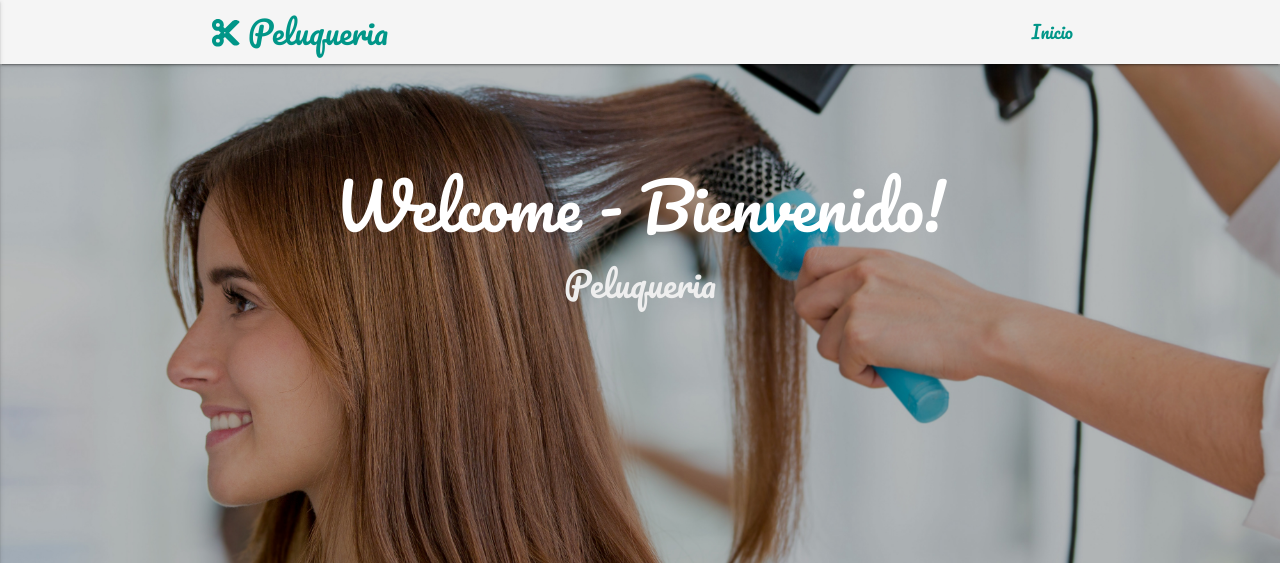
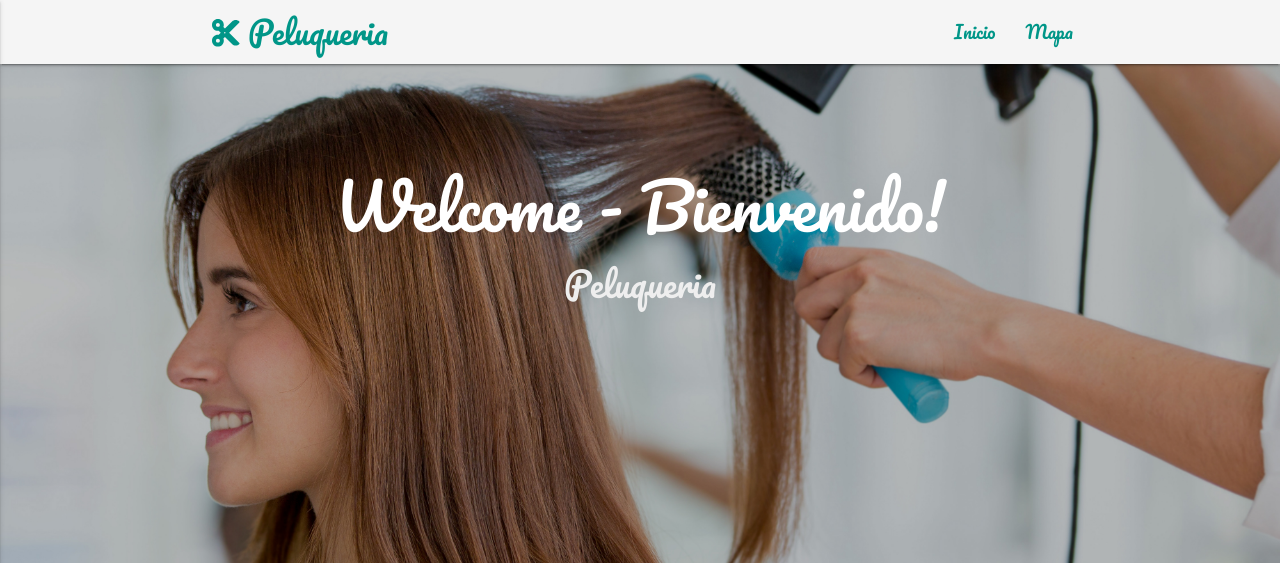
Before and after one commit to samir04m/Peluqueria, a Django app: page / in a window 1280 px wide. Shown: the top 563 px of the page. Run offline with Django 3.2, Linux system fonts and the light colour scheme; parts of the project's set-up code (start-up, migrations or seed data) failed here and were passed over.

Commit message:
Se agrego links a mapa del sitio en el navbar

```diff
--- a/templates/base/navbar.html
+++ b/templates/base/navbar.html
@@ -12,13 +12,13 @@
 				</a>
 
 	      		<ul class="right hide-on-med-and-down">
-		        	<li><a href="#" id="ainicio"><big>Inicio</big></a></li>
+		        	<li><a href="{% url 'servicio:home' %}" id="ainicio"><big>Inicio</big></a></li>
+		        	<li><a href="{% url 'servicio:mapa' %}" id="amenu" ><big>Mapa</big></a></li>
 
 	      		</ul>
 	      		<ul class="side-nav" id="mobile">
-		        	<li><a href="#">Inicio</a></li>
-
-
+		        	<li><a href="{% url 'servicio:home' %}">Inicio</a></li>
+					<li><a href="{% url 'servicio:mapa' %}">Mapa</a></li>
 	      		</ul>
 	      	</div>
 	    </div>
--- a/templates/main/home.html
+++ b/templates/main/home.html
@@ -142,6 +142,7 @@
             $("div.nav-wrapper").addClass("grey lighten-4");
             $(".brand-logo").addClass("teal-text");
             $("#ainicio").addClass("teal-text");
+            $("#amenu").addClass("teal-text");
 
             $("footer").removeClass("teal");
             $("footer").removeClass("darken-1");
```
